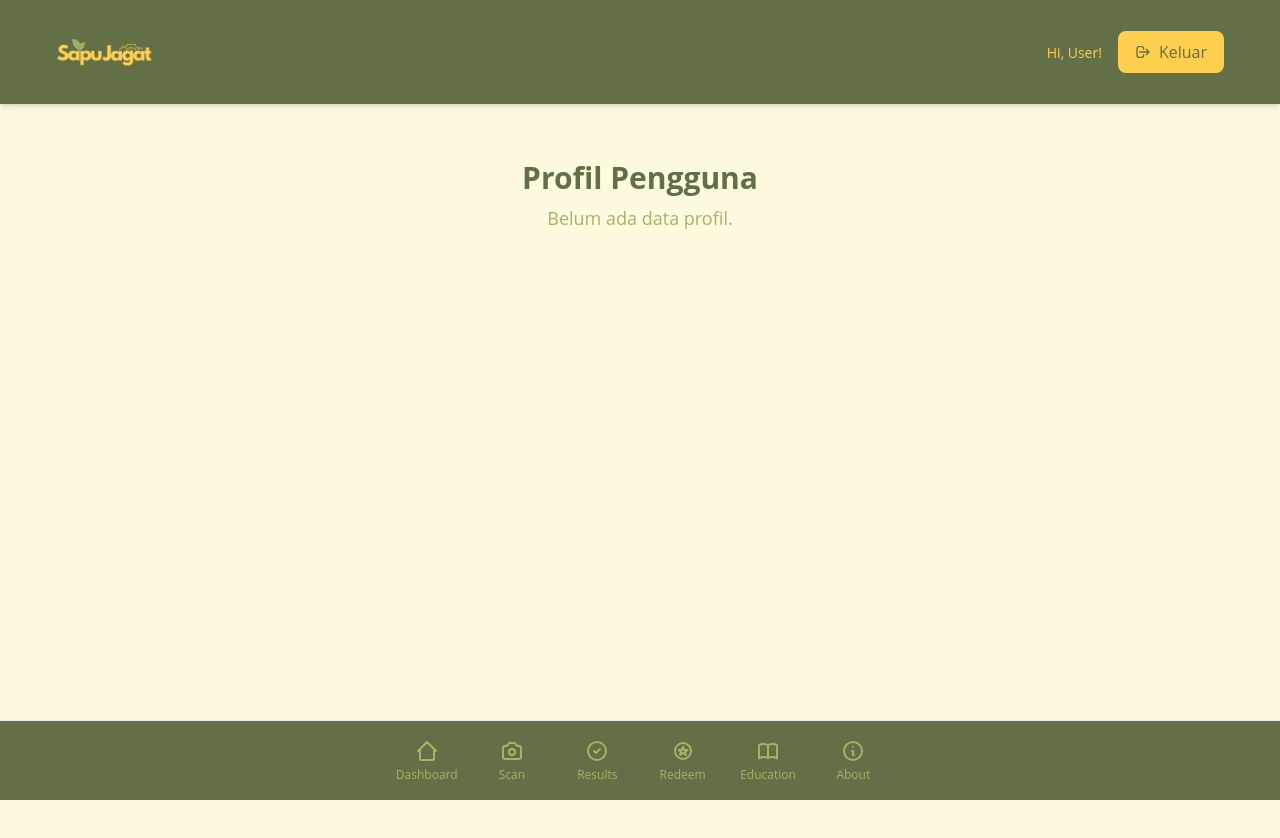
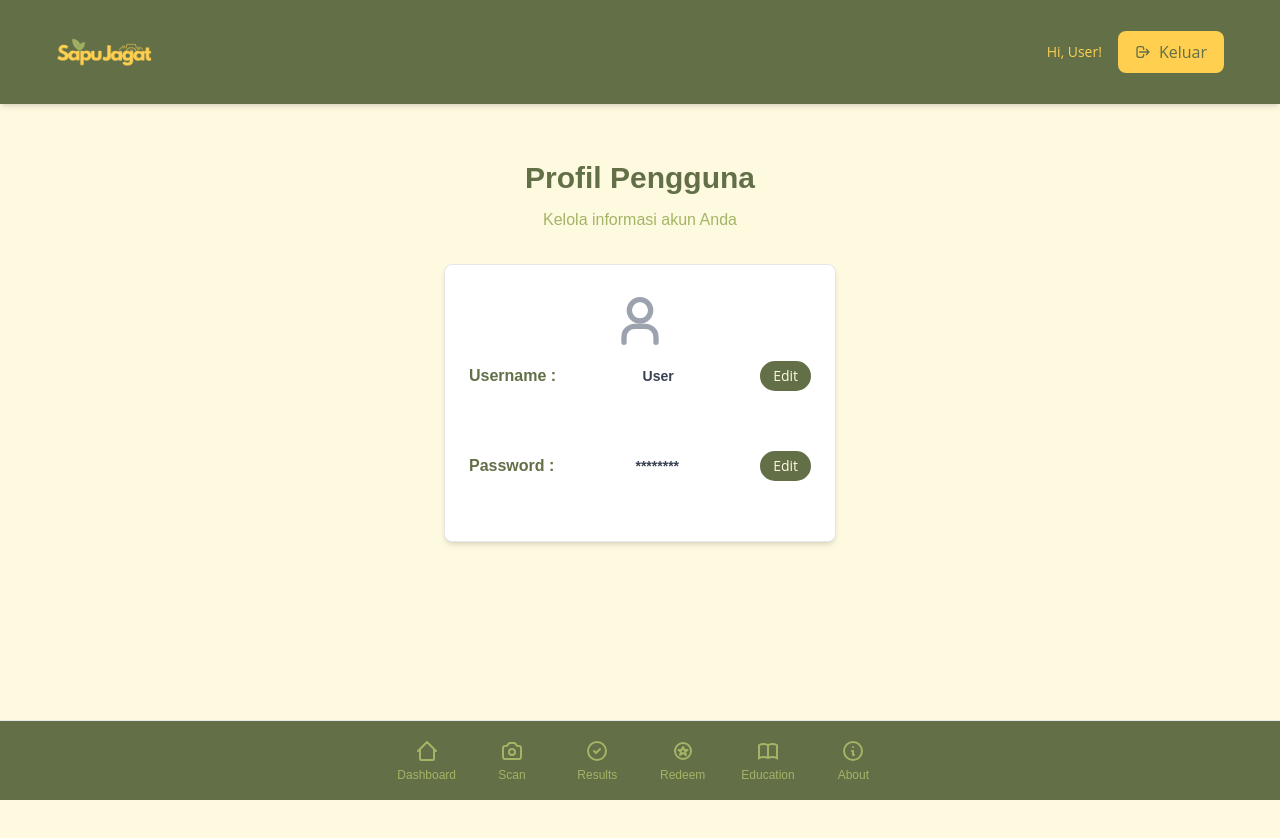
Before and after one commit to ChristParulian/Sapu-Jagat, a Vue app in the folder Frontend/: page /profile in a window 1280 px wide. Shown: the top 838 px of the page. Built offline with nearby package versions, Linux system fonts and the light colour scheme; no server answers.

Commit message:
Update edit profile

```diff
--- a/Frontend/src/pages/profile.vue
+++ b/Frontend/src/pages/profile.vue
@@ -1,21 +1,173 @@
 <template>
-  <div class="min-h-screen flex flex-col justify-between" style="background-color: #FEFAE0; font-family: 'Montserrat', 'Open Sans', sans-serif;">
+  <div class="min-h-screen w-full flex flex-col justify-between bg-bg font-primary">
     <!-- Header Component -->
     <Header />
 
     <!-- Main Content -->
-    <div class="flex-1 pt-24 lg:pt-28 xl:pt-32 p-4 sm:p-8 flex flex-col items-center">
-      <h1 class="text-3xl font-bold mb-2 text-primary">Profil Pengguna</h1>
-      <p class="text-secondary text-lg">Belum ada data profil.</p>
+    <div class="flex-1 pt-20 sm:pt-24 lg:pt-28 xl:pt-32 px-4 sm:px-6 md:px-8 pb-20">
+      <div class="max-w-screen-lg mx-auto">
+        <div class="text-center mb-6 sm:mb-8">
+          <h1 class="text-xl sm:text-2xl md:text-3xl font-bold mb-2 sm:mb-3 text-primary">Profil Pengguna</h1>
+          <p class="text-secondary text-sm sm:text-base">Kelola informasi akun Anda</p>
+        </div>
+        <div class="flex justify-center">
+          <div class="bg-white rounded-lg shadow-md p-6 border border-gray-200 w-[320px] sm:w-[360px] md:w-[392px]">
+            <!-- Username Section -->
+            <div class="flex flex-col items-center mb-6">
+              <svg xmlns="http://www.w3.org/2000/svg" class="w-16 h-16 text-gray-400 mb-2" fill="none" viewBox="0 0 24 24" stroke="currentColor">
+                <path stroke-linecap="round" stroke-linejoin="round" stroke-width="2" d="M6 20v-2a4 4 0 0 1 4-4h4a4 4 0 0 1 4 4v2" />
+                <circle cx="12" cy="8" r="4" stroke="currentColor" stroke-width="2" fill="none" />
+              </svg>
+              <div class="flex justify-between items-center w-full mb-3">
+                <p class="text-primary font-semibold text-base">Username :</p>
+                <p class="text-gray-700 text-sm font-semibold">{{ userName || 'User' }}</p>
+                <button @click="toggleEditMode('username')" class="px-3 py-1 bg-primary text-bg text-sm rounded-full hover:bg-secondary transition-all">
+                  Edit
+                </button>
+              </div>
+              <div class="text-center mb-6 w-full">
+                <div v-if="editMode !== 'username'" class="flex justify-center items-center"></div>
+                <div v-else>
+                  <input v-model="newUsername" type="text" class="w-full px-3 py-2 border border-secondary rounded-lg text-gray-700 bg-bg focus:ring-2 focus:ring-primary" placeholder="Masukkan username baru" />
+                  <button @click="handleEditUsername" class="w-full mt-2 py-2 bg-primary text-bg rounded-lg hover:bg-secondary transition-all" :disabled="isLoading">
+                    {{ isLoading ? 'Menyimpan...' : 'Simpan' }}
+                  </button>
+                </div>
+              </div>
+            </div>
+            <!-- Password Section -->
+            <div>
+              <div class="flex justify-between items-center mb-3">
+                <p class="text-primary font-semibold text-base">Password :</p>
+                <p class="text-gray-700 text-sm font-semibold">********</p>
+                <button @click="toggleEditMode('password')" class="px-3 py-1 bg-primary text-bg text-sm rounded-full hover:bg-secondary transition-all">
+                  Edit
+                </button>
+              </div>
+              <div class="text-center mb-6">
+                <div v-if="editMode !== 'password'" class="flex justify-center items-center">
+                </div>
+                <div v-else>
+                  <input v-model="newPassword" type="password" class="w-full px-3 py-2 border border-secondary rounded-lg text-gray-700 bg-bg focus:ring-2 focus:ring-primary" placeholder="Password Baru" />
+                  <input v-model="confirmPassword" type="password" class="w-full px-3 py-2 border border-secondary rounded-lg text-gray-700 bg-bg focus:ring-2 focus:ring-primary mt-2" placeholder="Konfirmasi Password" />
+                <button @click="handleEditPassword" class="w-full mt-2 py-2 bg-primary text-bg rounded-lg hover:bg-secondary transition-all" :disabled="isLoading">
+                    {{ isLoading ? 'Menyimpan...' : 'Simpan' }}
+                  </button>
+                  <p v-if="passwordError" class="text-red-500 text-sm mt-2">{{ passwordError }}</p>
+                </div>
+              </div>
+            </div>
+          </div>
+        </div>
+      </div>
     </div>
     <BottomNav active="profile" />
+    <div v-if="notification.show" :class="['fixed top-6 left-1/2 transform -translate-x-1/2 z-50 px-6 py-3 rounded shadow-lg text-white', notification.type === 'success' ? 'bg-green-500' : 'bg-red-500']">
+      {{ notification.message }}
+    </div>
   </div>
 </template>
 
 <script setup>
-import { useRouter } from 'vue-router'
-import BottomNav from '../components/BottomNav.vue'
-import Header from '../components/Header.vue'
+import { ref, onMounted } from 'vue';
+import { useRouter } from 'vue-router';
+import BottomNav from '../components/BottomNav.vue';
+import Header from '../components/Header.vue';
+import { editUser } from '../services/api';
 
-const router = useRouter()
+const router = useRouter();
+const userName = ref('');
+const password = ref('********');
+const newPassword = ref('');
+const confirmPassword = ref('');
+const editMode = ref(null);
+const newUsername = ref('');
+const isLoading = ref(false);
+const passwordError = ref('');
+const notification = ref({ show: false, message: '', type: '' });
+
+function showNotification(message, type = 'success') {
+  notification.value = { show: true, message, type };
+  setTimeout(() => {
+    notification.value.show = false;
+  }, 3000);
+}
+
+onMounted(() => {
+  const user = localStorage.getItem('user');
+  if (user) {
+    try {
+      const userData = JSON.parse(user);
+      userName.value = userData.name || userData.username || userData.email;
+    } catch (error) {
+      console.error('Error parsing user data:', error);
+    }
+  }
+
+  const token = localStorage.getItem('token');
+  if (token && !userName.value) {
+    try {
+      const payload = JSON.parse(atob(token.split('.')[1]));
+      userName.value = payload.username || payload.email || 'User';
+    } catch (error) {
+      console.error('Error decoding token:', error);
+      userName.value = 'User';
+    }
+  }
+
+  if (!userName.value) {
+    userName.value = 'User';
+  }
+});
+
+const toggleEditMode = (mode) => {
+  editMode.value = editMode.value === mode ? null : mode;
+};
+
+const handleEditUsername = async () => {
+  try {
+    isLoading.value = true;
+    const token = localStorage.getItem('token');
+    if (!token) {
+      throw new Error('Anda belum login');
+    }
+    const payload = { username: newUsername.value };
+    await editUser(payload, token);
+    userName.value = newUsername.value;
+    editMode.value = null;
+    showNotification('Username berhasil diperbarui', 'success');
+  } catch (error) {
+    showNotification(error.message || 'Gagal memperbarui username', 'error');
+  } finally {
+    isLoading.value = false;
+  }
+};
+
+const handleEditPassword = async () => {
+  try {
+    passwordError.value = null;
+    if (!newPassword.value || !confirmPassword.value) {
+      passwordError.value = 'Password tidak boleh kosong';
+      return;
+    }
+    if (newPassword.value !== confirmPassword.value) {
+      passwordError.value = 'Password tidak cocok';
+      return;
+    }
+    const token = localStorage.getItem('token');
+    if (!token) {
+      throw new Error('Token tidak ditemukan');
+    }
+    const payload = { password: newPassword.value };
+    await editUser(payload, token);
+    editMode.value = null;
+    newPassword.value = '';
+    confirmPassword.value = '';
+    showNotification('Password berhasil diperbarui', 'success');
+  } catch (error) {
+    showNotification(error.message || 'Gagal memperbarui password', 'error');
+  } finally {
+    isLoading.value = false;
+  }
+};
 </script>
--- a/Frontend/src/services/api.js
+++ b/Frontend/src/services/api.js
@@ -67,3 +67,20 @@ export const getCheckinHistoryByMonth = async (token, month) => {
     throw error.response?.data?.message || error.message || 'Gagal mengambil riwayat check-in bulanan'
   }
 }
+
+export const editUser = async (payload, token) => {
+  try {
+    const response = await axios.put(
+      `${API_URL}/users`,
+      payload,
+      { headers: { Authorization: `Bearer ${token}` } }
+    );
+    if (response.data.status === 'success') {
+      return response.data.data;
+    } else {
+      throw response.data.message || 'Edit profil gagal';
+    }
+  } catch (error) {
+    throw error.response?.data?.message || error.message || 'Edit profil gagal';
+  }
+};
--- a/Frontend/src/styles/style.css
+++ b/Frontend/src/styles/style.css
@@ -426,6 +426,12 @@ input, button {
   font-weight: 500;
 }
 
+.password-error {
+  color: red;
+  font-size: 0.875rem;
+  margin-top: 0.5rem;
+}
+
 @media (prefers-color-scheme: light) {
   :root {
     color: #213547;
```
